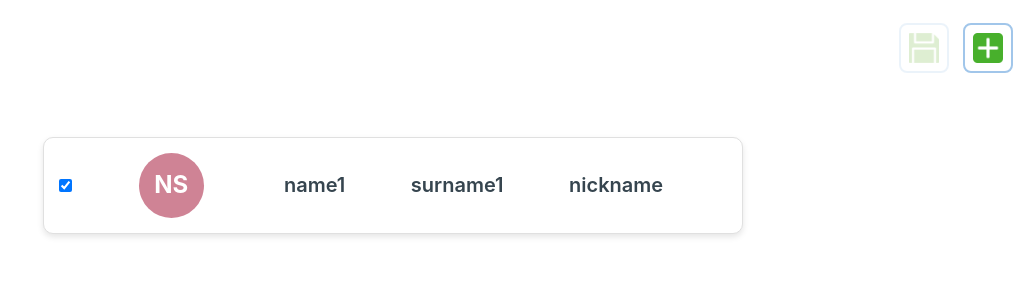
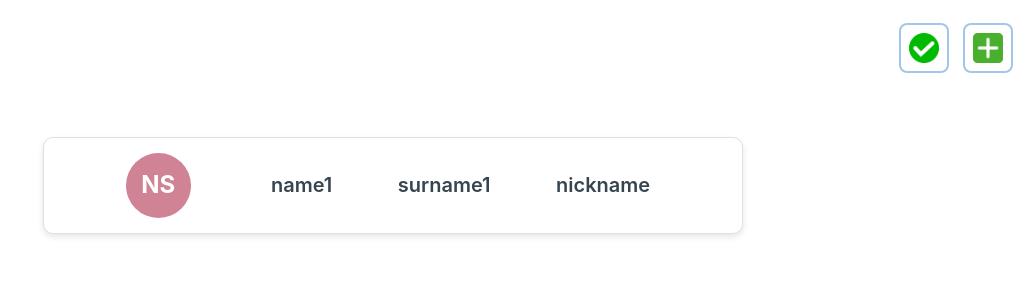
Before and after one commit to dyaphel/cs50w-projects, a Django app: page /contacts in a window 1280 px wide. Shown: the part 63-363 px from the top of the page, without its empty margins (247-1280 px from the left). Run offline with Django 5.2, Linux system fonts and the light colour scheme; a user stored in the database is signed in; data comes from the database, SQL or seed files in the repository; both versions use the stored data as it was after the commit; some libraries are stand-ins or nearby versions.

Commit message:
checkbox

```diff
--- a/finalproject/contacts/static/contacts/contactlist.css
+++ b/finalproject/contacts/static/contacts/contactlist.css
@@ -56,6 +56,11 @@
     align-items: center;
 }
 
+.checkbox {
+    transform: scale(1.5); /* Ingrandisce la checkbox */
+    margin-left: 20px; /* Sposta la checkbox più a destra */
+    margin-right: -10px;
+}
 
 /* Profile picture with initials */
 .profile-picture {
--- a/finalproject/contacts/templates/contacts/contact_list.html
+++ b/finalproject/contacts/templates/contacts/contact_list.html
@@ -11,8 +11,8 @@
 {% block body %}
 <div class="header-section">
     <div class="profile-icons">
-        <button id="saveButton" disabled="true">
-            <img src="{% static 'img/save.png' %}" class="icon" alt="Save">
+        <button id="selectButton" onclick="toggleCheckboxes()">
+            <img src="{% static 'img/select.png' %}" class="icon" alt="Save">
             {% csrf_token %}
         </button>
         <button id="editButton" onclick="window.location.href='{% url 'add_contact' %}'">
@@ -23,7 +23,7 @@
 
     {% for contact in contacts %}
     <div class="profile-container">
-        <input type="checkbox" checked="checked">
+        <input type="checkbox" class="checkbox" hidden>
 
         <div class="profile-picture">
             {{ contact.name.0|upper }}{{ contact.surname.0|upper }}
@@ -40,3 +40,14 @@
     </div>
     {% endfor %}
 {% endblock %}
+
+{% block script %}
+<script>
+    function toggleCheckboxes() {
+        const checkboxes = document.querySelectorAll('.checkbox');
+        checkboxes.forEach(checkbox => {
+            checkbox.hidden = !checkbox.hidden;
+        });
+    }
+</script>
+{% endblock %}
```
Also changed, not shown: finalproject/contacts/static/img/select.png (added), finalproject/db.sqlite3.
